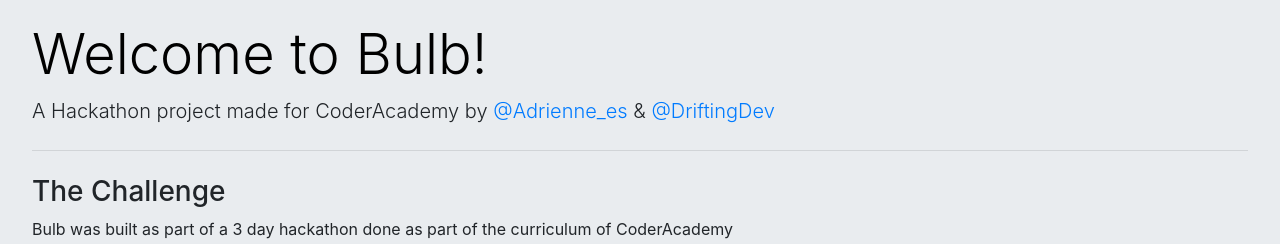
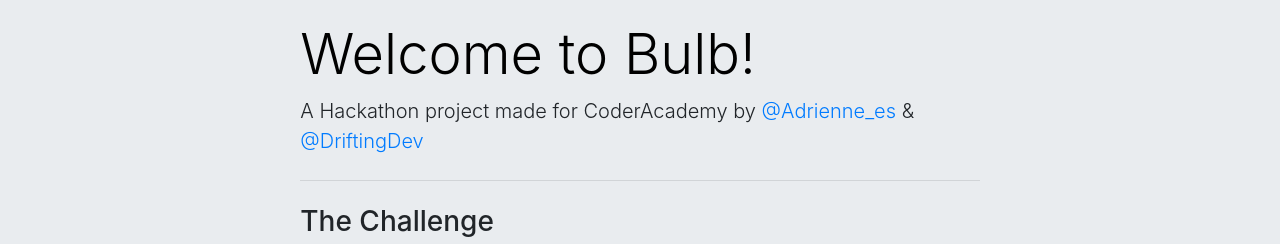
Before and after one commit to DriftingDev/bulb-hackathon, a plain HTML site: page src/index.html in a window 1280 px wide. Both pictures are taken after a click on the button 1238 px from the left and 57 px from the top of the page. Shown: the part 482-726 px from the top of the page. Drawn offline with nearby package versions, Linux system fonts and the light colour scheme; files that its build step writes are made by us from their sources.

Commit message:
display tweaks

```diff
--- a/src/index.html
+++ b/src/index.html
@@ -12,7 +12,7 @@
     <a class="navbar-brand ml-1" data-toggle="collapse" href="#searchJumbo" role="button">
       <img src="img/search-3-512.png" width="30" height="30" alt="search icon">
     </a>
-    <a class="navbar-brand">
+    <a class="navbar-brand" href="https://awesome-ardinghelli-487bcb.netlify.app">
       <img src="img/logo.png" width="90" height="90" alt="Bulb Logo">
     </a>
     <a class="navbar-brand" data-toggle="collapse" href="#helpJumbo" role="button">
@@ -21,7 +21,8 @@
   </nav>
 
   <div class="collapse" id="helpJumbo">
-    <div class="jumbotron">
+    <div class="jumbotron d-flex flex-column align-items-center">
+      <div class="col-sm-7">
         <div class="d-flex justify-content-center mb-4">
           <img src="img/logo.png" class="img-fluid" alt="bulb logo">
         </div>
@@ -40,6 +41,7 @@
         <p>You can find the repo <a href="https://github.com/DriftingDev/bulb-hackathon">here</a> and get in contact with either of us via GitHub or Twitter!</p>
         <hr class="my-4">
         <p class="lead">Thanks for visiting!</p>
+      </div>
     </div>
   </div>
 
--- a/src/source.js
+++ b/src/source.js
@@ -33,7 +33,6 @@ async function domQuery() {
       itemLink.classList.add("font-weight-bold")
       itemLink.innerText = item
 
-      //listItem.appendChild(itemLink)
       list.appendChild(itemLink);
     })
   } catch {
@@ -108,7 +107,6 @@ function searchListBuilder(nodeList) {
   } else {
     nodeList.forEach((node) => {
       title = node.querySelector("h3").querySelector("a").innerText
-      //listItem = document.createElement("li")
 
       itemLink = document.createElement("a")
       itemLink.href = `plant.html?plant=${title}&month=unspecified&region=unspecified`
```
Lines whose indentation alone changed are shown as unchanged.
